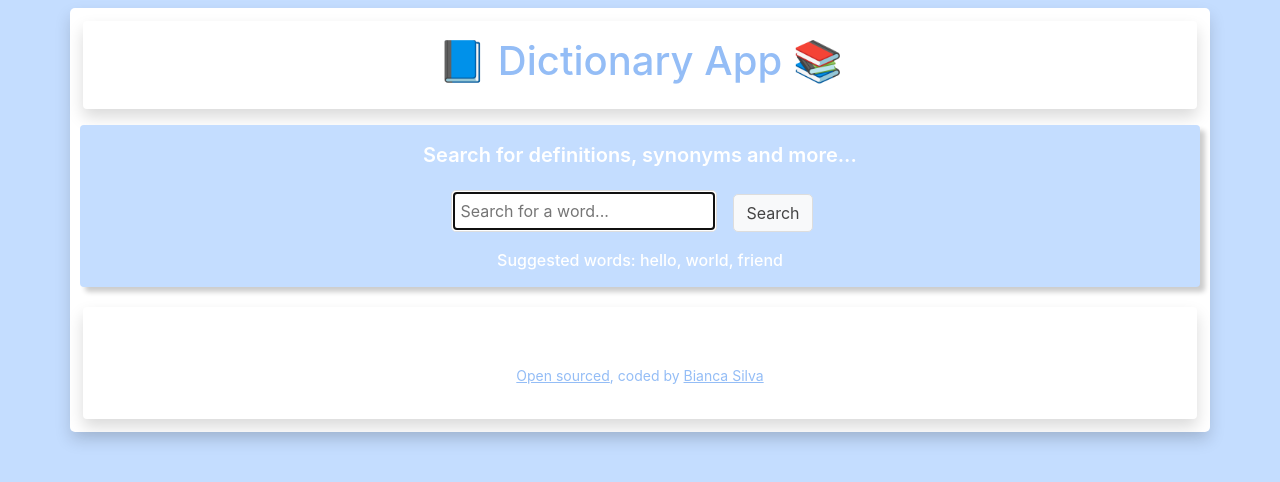
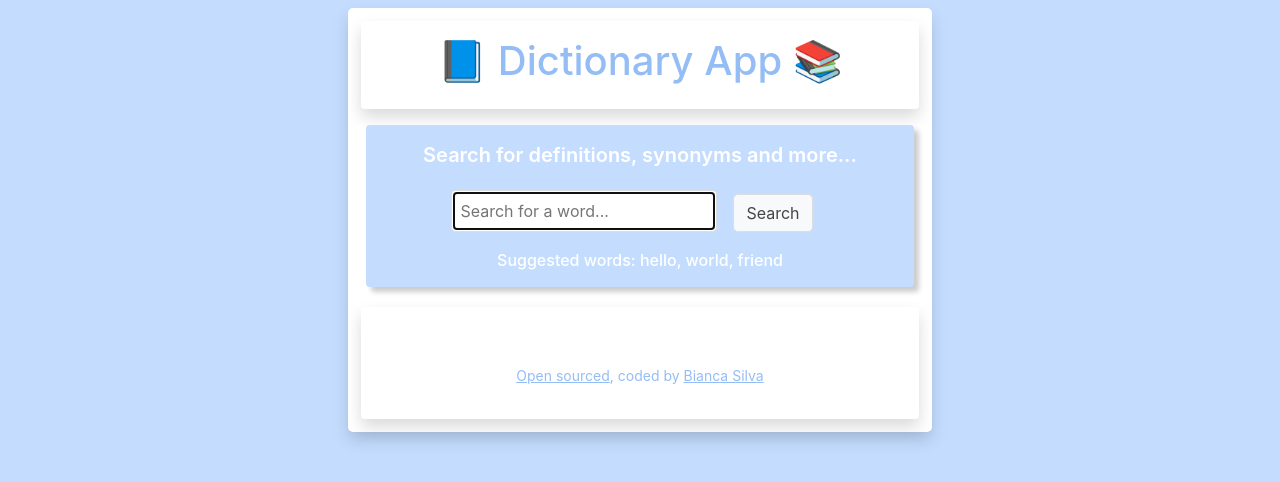
Before and after one commit to TokiLoshi/dictionary-project, a React (Create React App) app: page / in a window 1280 px wide. Shown: the top 482 px of the page. Built offline with nearby package versions, Linux system fonts and the light colour scheme; no server answers.

Commit message:
Updated max width and hyphens

```diff
--- a/src/App.css
+++ b/src/App.css
@@ -2,6 +2,8 @@ body {
   /* text-align: center; */
   margin: 0 auto;
   background: #C4DDFF;
+  max-width: 600px;
+  hyphens:auto;
 }
 h1, h2, h3, h4 {
   text-align: center;
--- a/src/Dictionary.js
+++ b/src/Dictionary.js
@@ -34,7 +34,7 @@ function handleKeywordChange(event) {
 }
 if (loaded) {
   return (
-    <section className="Dictionary">
+    <section className="Dictionary m-2">
       <section>
       <form onSubmit={handleSubmit} className="Dictionary text-center">
         <label className="d-block text-center mb-2">Search for definitions, synonyms and more...</label>
```
